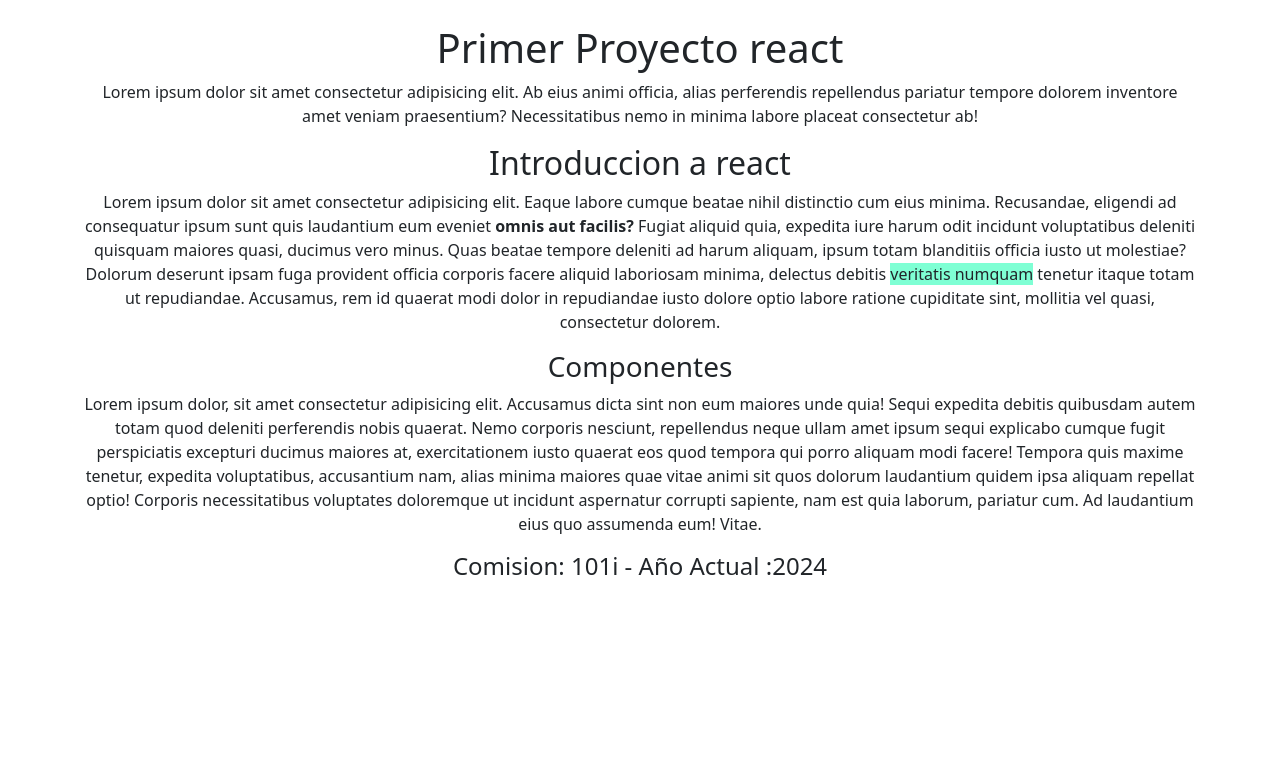
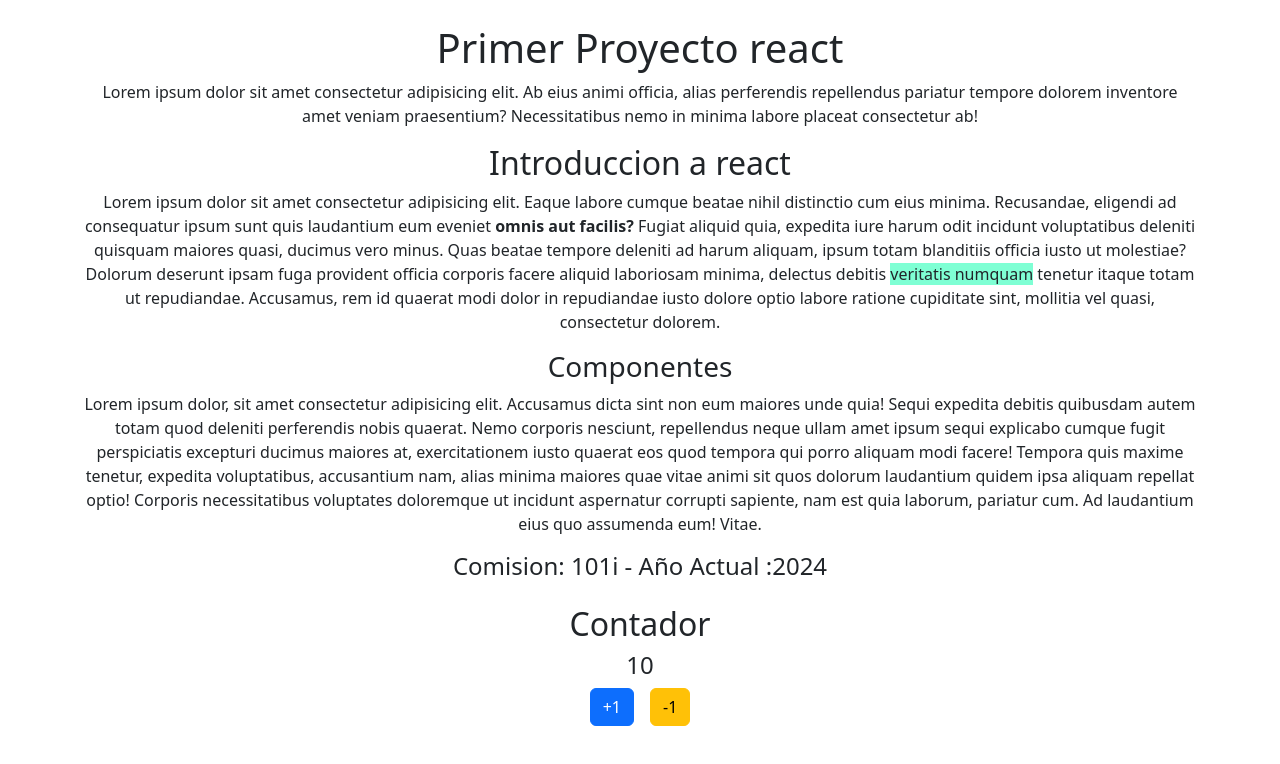
Before and after one commit to AxelGzlzz/PrimerProyectoReact, a React (Vite) app: page / in a window 1280 px wide. Shown: the top 764 px of the page. Built offline with nearby package versions, Linux system fonts and the light colour scheme.

Commit message:
maquetado contador

```diff
--- a/src/App.jsx
+++ b/src/App.jsx
@@ -1,20 +1,20 @@
 import 'bootstrap/dist/css/bootstrap.min.css'
 import Informacion from './components/Informacion'
+import Contador from './components/Contador';
 function App() {
 
 
   return (
 
-    <main className='container my-4'>
+    <main className='container my-4 text-center'>
     {/* siempre etiqueta de cierre, todo lo que retorne tiene que estar cerrado en un solo contenedor en react */}
-    <h1 className='text-center'>Primer Proyecto react</h1>
-   <p className='text-center'>Lorem ipsum dolor sit amet consectetur adipisicing elit. Ab eius animi officia, alias perferendis repellendus pariatur tempore dolorem inventore <br/> amet veniam praesentium? Necessitatibus nemo in minima labore placeat consectetur ab!</p>
+    <h1>Primer Proyecto react</h1>
+   <p>Lorem ipsum dolor sit amet consectetur adipisicing elit. Ab eius animi officia, alias perferendis repellendus pariatur tempore dolorem inventore <br/> amet veniam praesentium? Necessitatibus nemo in minima labore placeat consectetur ab!</p>
  {/* Invocar componentes */}
    <Informacion></Informacion>
+    {/* o tambien  simple  </Informacion>*/}
 
-   {/* o tambien  simple  </Informacion>*/}
-
-
+  <Contador></Contador>
    </main>
 
   );
--- /dev/null
+++ b/src/components/Contador.jsx
@@ -0,0 +1,15 @@
+
+
+const Contador = () => {
+    return (
+        <section className="my-4">
+<h2 >Contador</h2>
+<h4>10</h4>
+<button className="btn btn-primary me-3">+1</button>
+<button className="btn btn-warning">-1</button>
+
+        </section>
+    );
+};
+
+export default Contador;
--- a/src/components/Informacion.jsx
+++ b/src/components/Informacion.jsx
@@ -1,3 +1,4 @@
+ //primera letra siempre en mayus al crear un componente
  import Teoria from "./Teoria";
  //  esqueleto rsc     "funcion de componentes"
     const Informacion = () => {
--- a/src/components/Teoria.jsx
+++ b/src/components/Teoria.jsx
@@ -1,3 +1,4 @@
+// props info que leda el padre al hijo,es un objeto,sirve cuando padre tiene que darle info al hijo
 const Teoria = (props) => {
     return (
         <article>
```
